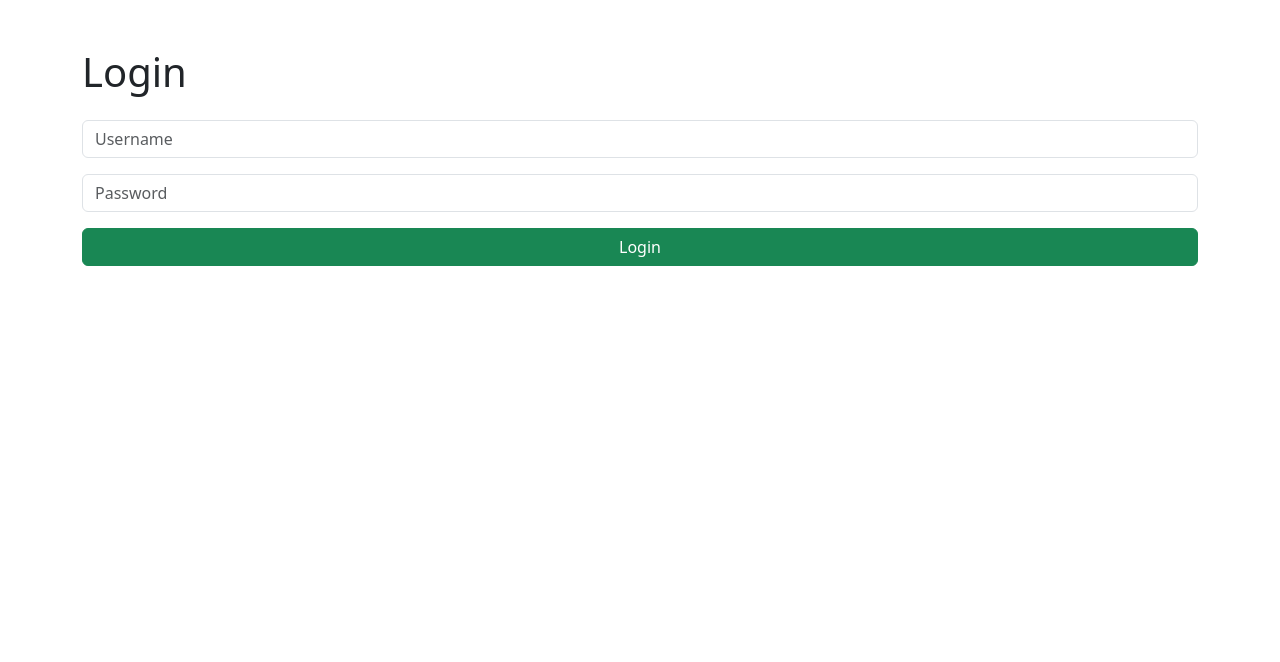
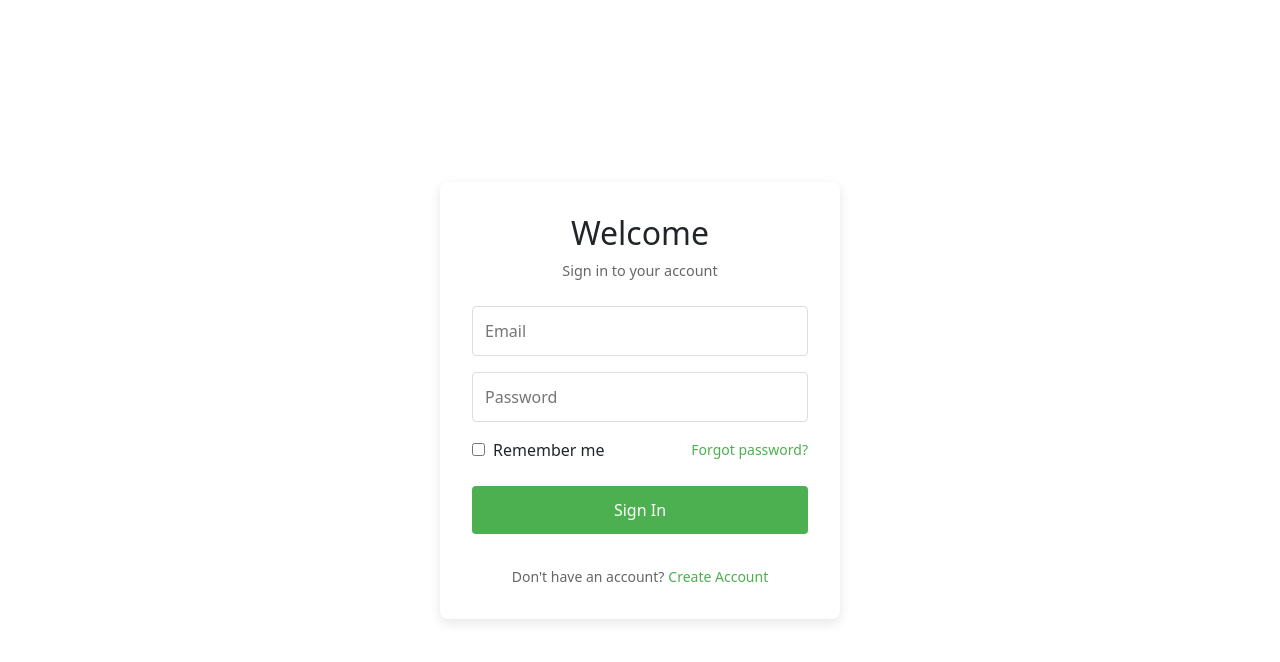
Before and after one commit to MynameisKhing/Smart-Watering-System, a React (Vite) app in the folder frontend/: page / in a window 1280 px wide. Shown: the top 662 px of the page. Built offline with nearby package versions, Linux system fonts and the light colour scheme.

Commit message:
ตกแต่งหน้า Login

```diff
--- a/frontend/src/components/Navbar.tsx
+++ b/frontend/src/components/Navbar.tsx
@@ -5,7 +5,7 @@ export default function Navbar() {
   return (
     <nav
       className="navbar navbar-expand-lg"
-      style={{ backgroundColor: '#28a745' }} // เขียวสด
+      style={{ backgroundColor: '#28a745' }}
     >
       <div className="container">
         <Link className="navbar-brand text-white fw-bold" to="/monitoring">
@@ -34,7 +34,7 @@ export default function Navbar() {
             className="nav-link d-inline text-white"
             to="/"
           >
-            Login
+            Logout
           </Link>
         </div>
       </div>
--- /dev/null
+++ b/frontend/src/pages/Login.css
@@ -0,0 +1,103 @@
+@import url('https://fonts.googleapis.com/css2?family=Lato&display=swap');
+@import url('https://fonts.googleapis.com/css2?family=Open+Sans&display=swap');
+
+body {
+  margin: 0;
+  font-family: 'Open Sans', sans-serif;
+  background-color: #f5f5f5;
+}
+
+.login-page {
+  display: flex;
+  justify-content: center;
+  align-items: center;
+  min-height: 100vh;
+  padding: 1rem;
+}
+
+.login-container {
+  width: 100%;
+  max-width: 400px;
+  background: #fff;
+  padding: 2rem;
+  border-radius: 8px;
+  box-shadow: 0 4px 12px rgba(0, 0, 0, 0.1);
+}
+
+.login-title {
+  font-size: 2rem;
+  margin-bottom: 0.5rem;
+  text-align: center;
+}
+
+.login-subtitle {
+  font-size: 0.9rem;
+  color: #666;
+  margin-bottom: 1.5rem;
+  text-align: center;
+}
+
+.login-form .login-input {
+  width: 100%;
+  padding: 0.75rem;
+  margin-bottom: 1rem;
+  border: 1px solid #ddd;
+  border-radius: 4px;
+  font-size: 1rem;
+}
+
+.login-options {
+  display: flex;
+  justify-content: space-between;
+  align-items: center;
+  margin-bottom: 1.5rem;
+}
+
+.login-remember input {
+  margin-right: 0.5rem;
+}
+
+.login-forgot {
+  font-size: 0.875rem;
+  color: #4caf50;
+  text-decoration: none;
+  transition: color 0.2s;
+}
+
+.login-forgot:hover {
+  color: #275f29;
+}
+
+.login-button {
+  width: 100%;
+  padding: 0.75rem;
+  background: #4caf50;
+  color: #fff;
+  border: none;
+  border-radius: 4px;
+  font-size: 1rem;
+  cursor: pointer;
+  transition: background 0.2s;
+}
+
+.login-button:hover {
+  background: #275f29;
+}
+
+.login-footer {
+  margin-top: 2rem;
+  text-align: center;
+  font-size: 0.875rem;
+  color: #666;
+}
+
+.login-link {
+  color: #4caf50;
+  text-decoration: none;
+  margin-left: 0.25rem;
+  transition: color 0.2s;
+}
+
+.login-link:hover {
+  color: #275f29;
+}
--- a/frontend/src/pages/Login.tsx
+++ b/frontend/src/pages/Login.tsx
@@ -1,48 +1,61 @@
+import React, { useState } from 'react';
 import { useNavigate } from 'react-router-dom';
-import { useState } from 'react';
+import './Login.css';
 
 export default function Login() {
+  const [email, setEmail] = useState('');
+  const [password, setPassword] = useState('');
   const navigate = useNavigate();
-  const [username, setUsername] = useState('');
-  const [password, setPassword] = useState('');
 
   const handleSubmit = (e: React.FormEvent) => {
     e.preventDefault();
-
-    if (!username || !password) {
-      alert('กรุณากรอก Username และ Password ให้ครบ');
+    if (!email || !password) {
+      alert('กรุณากรอก Email และ Password ให้ครบ');
       return;
     }
-
     navigate('/monitoring');
   };
 
   return (
-    <div className="container mt-5">
-      <h1 className="mb-4">Login</h1>
-      <form onSubmit={handleSubmit}>
-        <div className="mb-3">
+    <div className="login-page">              {/* ใช้ flex centering */}
+      <div className="login-container">       {/* container เดิม */}
+        <h1 className="login-title">Welcome</h1>
+        <p className="login-subtitle">Sign in to your account</p>
+
+        <form className="login-form" onSubmit={handleSubmit}>
           <input
-            type="text"
-            placeholder="Username"
-            value={username}
-            onChange={(e) => setUsername(e.target.value)}
-            className="form-control"
+            type="email"
+            placeholder="Email"
+            className="login-input"
+            value={email}
+            onChange={e => setEmail(e.target.value)}
           />
-        </div>
-        <div className="mb-3">
           <input
             type="password"
             placeholder="Password"
+            className="login-input"
             value={password}
-            onChange={(e) => setPassword(e.target.value)}
-            className="form-control"
+            onChange={e => setPassword(e.target.value)}
           />
+
+          <div className="login-options">
+            <label className="login-remember">
+              <input type="checkbox" />
+              <span>Remember me</span>
+            </label>
+            <a href="#" className="login-forgot">Forgot password?</a>
+          </div>
+
+          <button type="submit" className="login-button">
+            Sign In
+          </button>
+        </form>
+
+        <div className="login-footer">
+          <span>Don't have an account?</span>
+          <a href="#" className="login-link">Create Account</a>
         </div>
-        <button type="submit" className="btn btn-success w-100">
-          Login
-        </button>
-      </form>
+      </div>
     </div>
   );
 }
```
Also changed, not shown: frontend/src/components/Navbar.css (line endings or trailing spaces).
